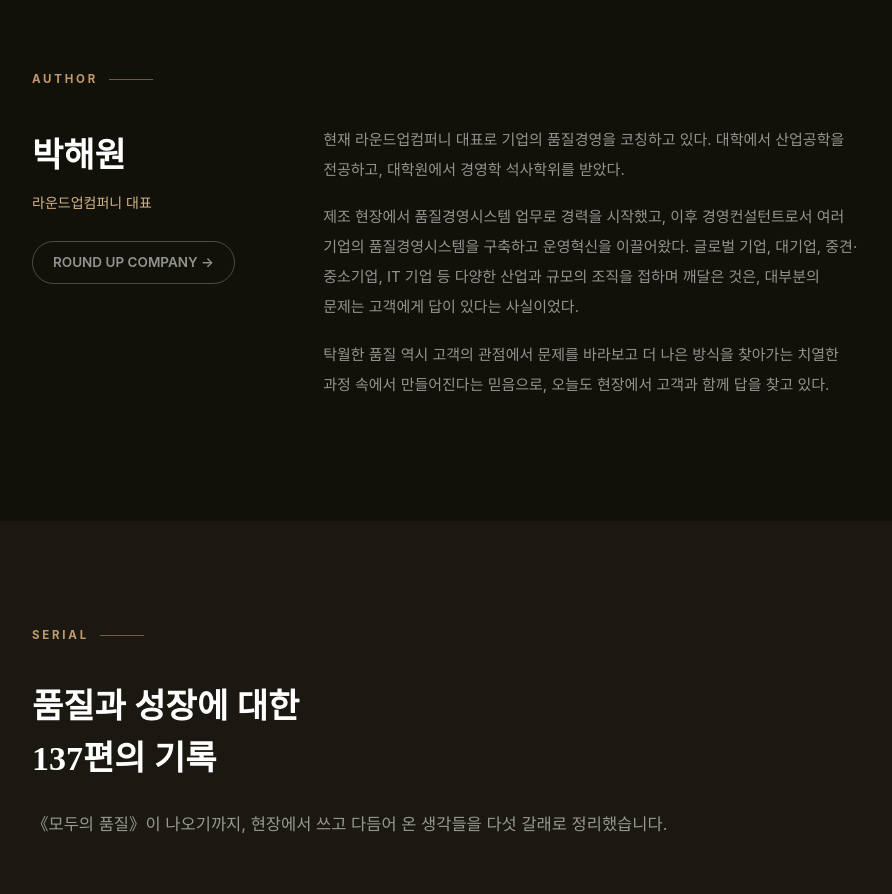
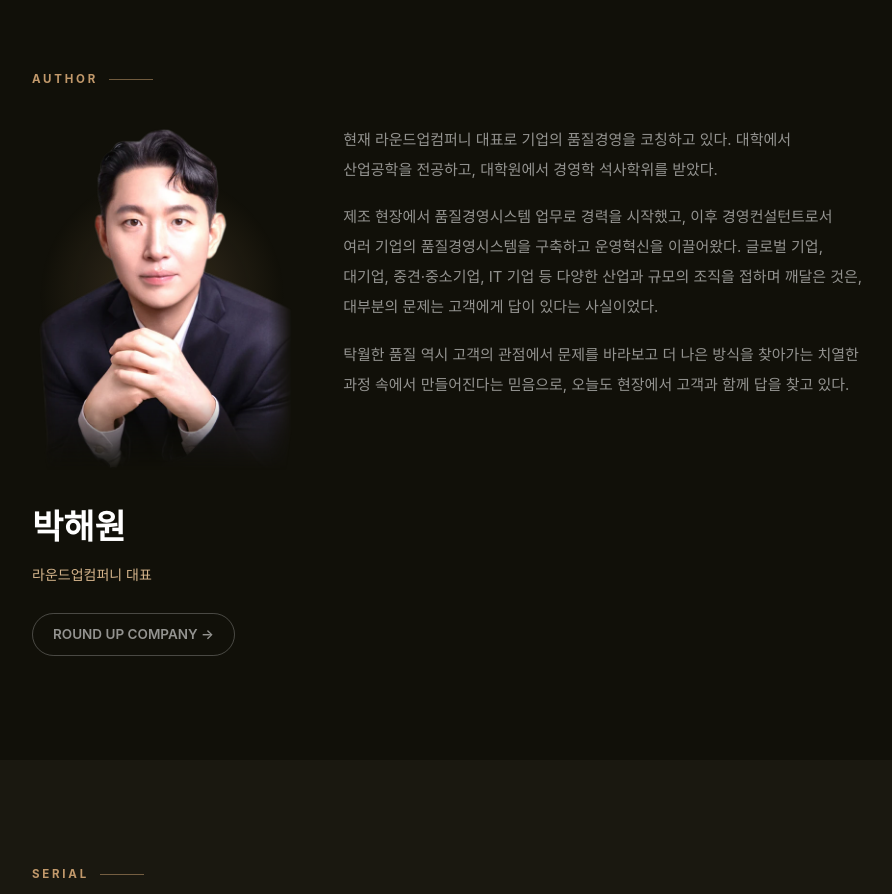
Before and after one commit to harmonybalance/everyonequality, a plain HTML site: page index.html in a window 1280 px wide. Shown: the part 5280-6174 px from the top of the page, without its empty margins (192-1084 px from the left). Drawn offline with Linux system fonts and the light colour scheme; a web font is replaced by a local one.

Commit message:
Add files via upload

```diff
--- a/index.html
+++ b/index.html
@@ -235,7 +235,11 @@
   @media (max-width: 700px) { .chapters { columns: 1; } }
 
   /* ── Author ── */
-  .author-grid { display: grid; grid-template-columns: 240px 1fr; gap: 3.2rem; align-items: start; }
+  .author-grid { display: grid; grid-template-columns: 260px 1fr; gap: 3.2rem; align-items: start; }
+  .author-photo { position: relative; width: 100%; max-width: 260px; margin-bottom: 1.6rem; }
+  .author-photo::before { content: ""; position: absolute; inset: 8% -6% 0 -6%; background: radial-gradient(ellipse 60% 55% at 50% 45%, rgba(198,156,109,0.22), transparent 70%); z-index: 0; }
+  .author-photo img { position: relative; z-index: 1; display: block; width: 100%; height: auto;
+    -webkit-mask-image: linear-gradient(to right, transparent 0, #000 9%, #000 91%, transparent 100%); mask-image: linear-gradient(to right, transparent 0, #000 9%, #000 91%, transparent 100%); }
   .author-name { font-size: clamp(26px, 4vw, 34px); font-weight: 800; color: #fff; margin-bottom: 0.4rem; }
   .author-role { font-size: 14px; color: var(--bronze-soft); margin-bottom: 1.6rem; }
   .author-link {
@@ -245,7 +249,7 @@
   }
   .author-link:hover { border-color: var(--bronze); color: var(--bronze-soft); }
   .author-bio p { font-size: 15px; color: var(--text-dim); line-height: 2.0; margin-bottom: 1.1rem; }
-  @media (max-width: 760px) { .author-grid { grid-template-columns: 1fr; gap: 1.8rem; } }
+  @media (max-width: 760px) { .author-grid { grid-template-columns: 1fr; gap: 1.8rem; } .author-photo { max-width: 220px; } }
 
   /* ── CTA ── */
   .cta {
@@ -484,6 +488,7 @@
     <p class="eyebrow reveal">Author</p>
     <div class="author-grid">
       <div class="reveal">
+        <div class="author-photo"><img src="author.webp" alt="《모두의 품질》 저자 박해원" width="540" height="720" loading="lazy"></div>
         <p class="author-name">박해원</p>
         <p class="author-role">라운드업컴퍼니 대표</p>
         <a href="https://www.roundupcompany.com" class="author-link" target="_blank" rel="noopener">ROUND UP COMPANY →</a>
```
Also changed, not shown: author.webp (added).
